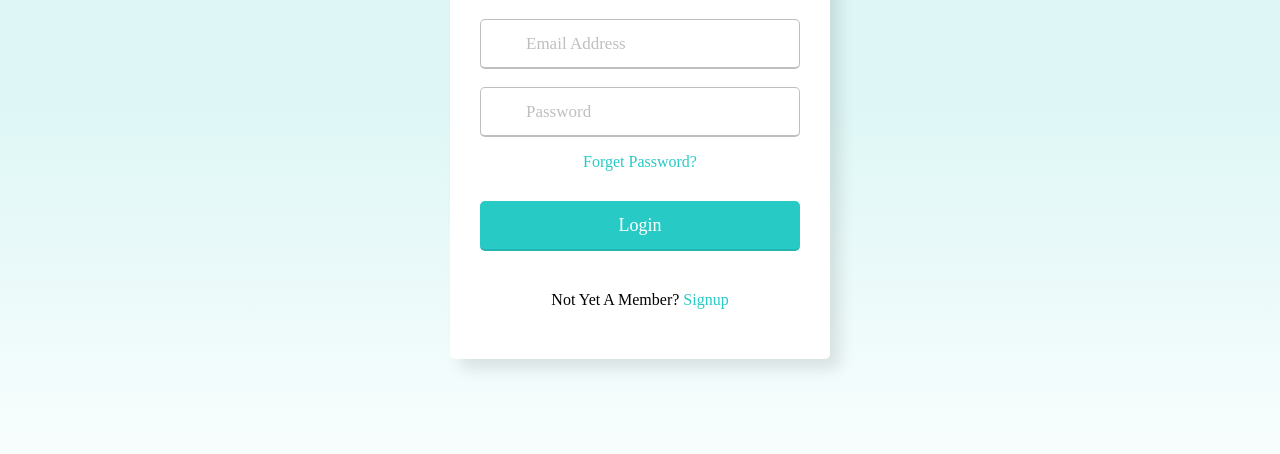
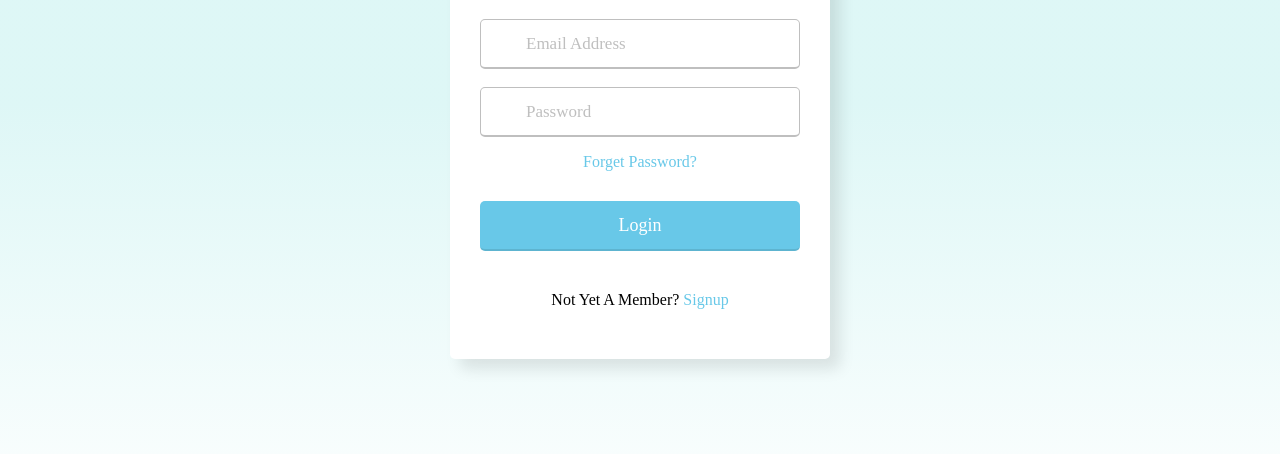
Before and after one commit to NadaMohammedB/DineRiyadh, a website: page public/signin.html in a window 1280 px wide. Shown: the part 346-800 px from the top of the page. Drawn offline with Linux system fonts and the light colour scheme.

Commit message:
edit color

```diff
--- a/public/style.css
+++ b/public/style.css
@@ -209,7 +209,7 @@ section{
   padding: 0 45px;
   font-size: 18px;
   background: none;
-  caret-color: #27CAC5;
+  caret-color: rgb(104, 200, 232);
   border-radius: 5px;
   border: 1px solid #bfbfbf;
   border-bottom-width: 2px;
@@ -233,12 +233,12 @@ form .pass-txt {
 }
 
 .signinForm input:focus {
-  border-color: #27CAC5;
+  border-color: rgb(104, 200, 232);
   /* Changes the border color to aqua on focus */
 }
 
 .wrapper a {
-  color: #27CAC5;
+  color: rgb(104, 200, 232);
   text-decoration: none;
 }
 
@@ -252,7 +252,7 @@ form .pass-txt {
   color: #fff;
   padding: 0;
   border: none;
-  background: #27CAC5;
+  background: rgb(104, 200, 232);
   cursor: pointer;
   border-bottom: 2px solid rgba(0, 0, 0, 0.1);
   transition: all 0.3s ease;
```
